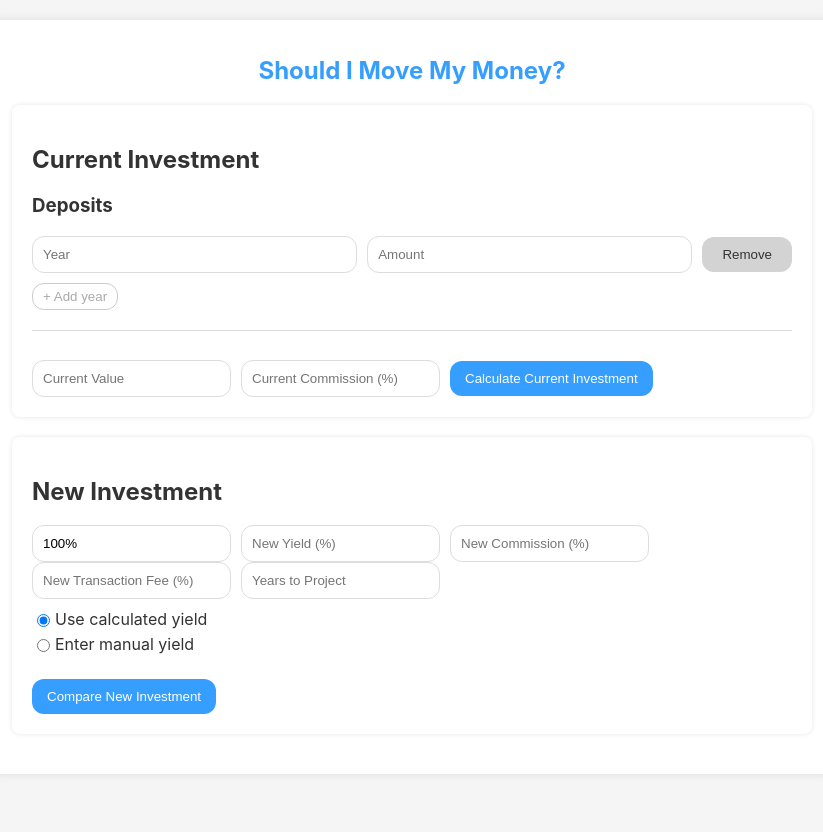
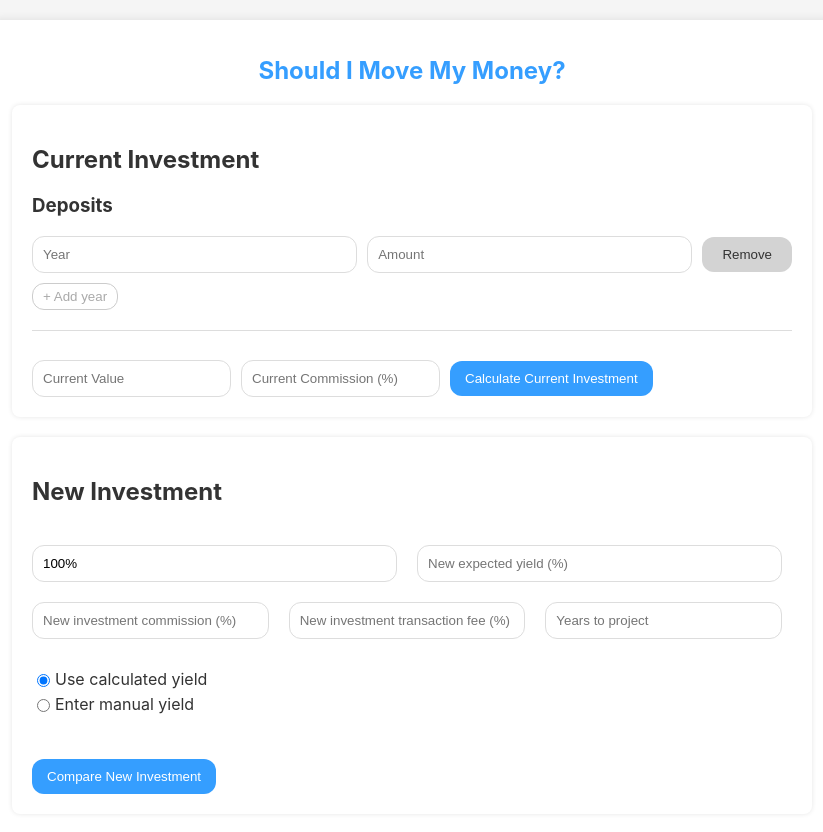
Before and after one commit to oferfive/Should_i_move_my_money, a React (Create React App) app in the folder investment-analyzer/: page / in a window 1280 px wide. Shown: the top 832 px of the page, without its empty margins (228-1051 px from the left). Before the commit the page ends 800 px from the top, so only its background shows below. Built offline with nearby package versions, Linux system fonts and the light colour scheme.

Commit message:
Improved style for bottom card

```diff
--- a/investment-analyzer/src/App.css
+++ b/investment-analyzer/src/App.css
@@ -147,6 +147,53 @@ input[type="number"]::-webkit-inner-spin-button {
   margin-right: 5px;
 }
 
+.new-investment-section {
+  display: flex;
+  flex-direction: column;
+  gap: 20px;
+}
+
+.new-investment-section .input-row {
+  display: flex;
+  gap: 10px;
+}
+
+.new-investment-section .input-row input {
+  flex: 1;
+}
+
+.new-investment-section .yield-selection {
+  display: flex;
+  flex-direction: column;
+  margin-bottom: 10px;
+}
+
+.new-investment-section .yield-selection label {
+  display: flex;
+  align-items: center;
+  margin-bottom: 5px;
+}
+
+.new-investment-section .yield-selection input[type="radio"] {
+  margin-right: 5px;
+}
+
+.new-investment-section .compare-button {
+  align-self: flex-start;
+  padding: 10px 15px;
+  border: none;
+  border-radius: 12px;
+  background-color: var(--primary-color);
+  color: #fff;
+  cursor: pointer;
+  margin-top: 10px;
+  transition: background-color 0.3s;
+}
+
+.new-investment-section .compare-button:hover {
+  background-color: var(--button-hover-color);
+}
+
 /* Media Queries for Responsiveness */
 
 @media (max-width: 768px) {
--- a/investment-analyzer/src/App.js
+++ b/investment-analyzer/src/App.js
@@ -393,12 +393,13 @@ const IsraeliInvestmentAnalyzer = () => {
         </div>
       )}
 
-      <div className="card">
+      <div className="card new-investment-section">
         <h2>New Investment</h2>
+        <div className="input-row">
           <NumericFormat
             suffix="%"
             decimalScale={2}
-          placeholder="Percentage to Invest (%)"
+            placeholder="Proportion of old investment to use (%)"
             value={partialInvestmentPercentage}
             onValueChange={(values) => {
               const { value } = values;
@@ -409,7 +410,7 @@ const IsraeliInvestmentAnalyzer = () => {
           <NumericFormat
             suffix="%"
             decimalScale={2}
-          placeholder="New Yield (%)"
+            placeholder="New expected yield (%)"
             value={newYield}
             onValueChange={(values) => {
               const { value } = values;
@@ -417,11 +418,12 @@ const IsraeliInvestmentAnalyzer = () => {
             }}
             className="input"
           />
-        {errors.newYield && <span className="error">{errors.newYield}</span>}
+        </div>
+        <div className="input-row">
           <NumericFormat
             suffix="%"
             decimalScale={2}
-          placeholder="New Commission (%)"
+            placeholder="New investment commission (%)"
             value={newCommission}
             onValueChange={(values) => {
               const { value } = values;
@@ -429,13 +431,10 @@ const IsraeliInvestmentAnalyzer = () => {
             }}
             className="input"
           />
-        {errors.newCommission && (
-          <span className="error">{errors.newCommission}</span>
-        )}
           <NumericFormat
             suffix="%"
             decimalScale={2}
-          placeholder="New Transaction Fee (%)"
+            placeholder="New investment transaction fee (%)"
             value={newTransactionFee}
             onValueChange={(values) => {
               const { value } = values;
@@ -443,12 +442,9 @@ const IsraeliInvestmentAnalyzer = () => {
             }}
             className="input"
           />
-        {errors.newTransactionFee && (
-          <span className="error">{errors.newTransactionFee}</span>
-        )}
           <NumericFormat
             decimalScale={0}
-          placeholder="Years to Project"
+            placeholder="Years to project"
             value={yearsToProject}
             onValueChange={(values) => {
               const { value } = values;
@@ -456,9 +452,7 @@ const IsraeliInvestmentAnalyzer = () => {
             }}
             className="input"
           />
-        {errors.yearsToProject && (
-          <span className="error">{errors.yearsToProject}</span>
-        )}
+        </div>
         <div className="yield-selection">
           <label>
             <input
@@ -493,7 +487,7 @@ const IsraeliInvestmentAnalyzer = () => {
             className="input"
           />
         )}
-        <button onClick={compareNewInvestment} className="button">
+        <button onClick={compareNewInvestment} className="compare-button">
           Compare New Investment
         </button>
       </div>
```
Lines whose indentation alone changed are shown as unchanged.
